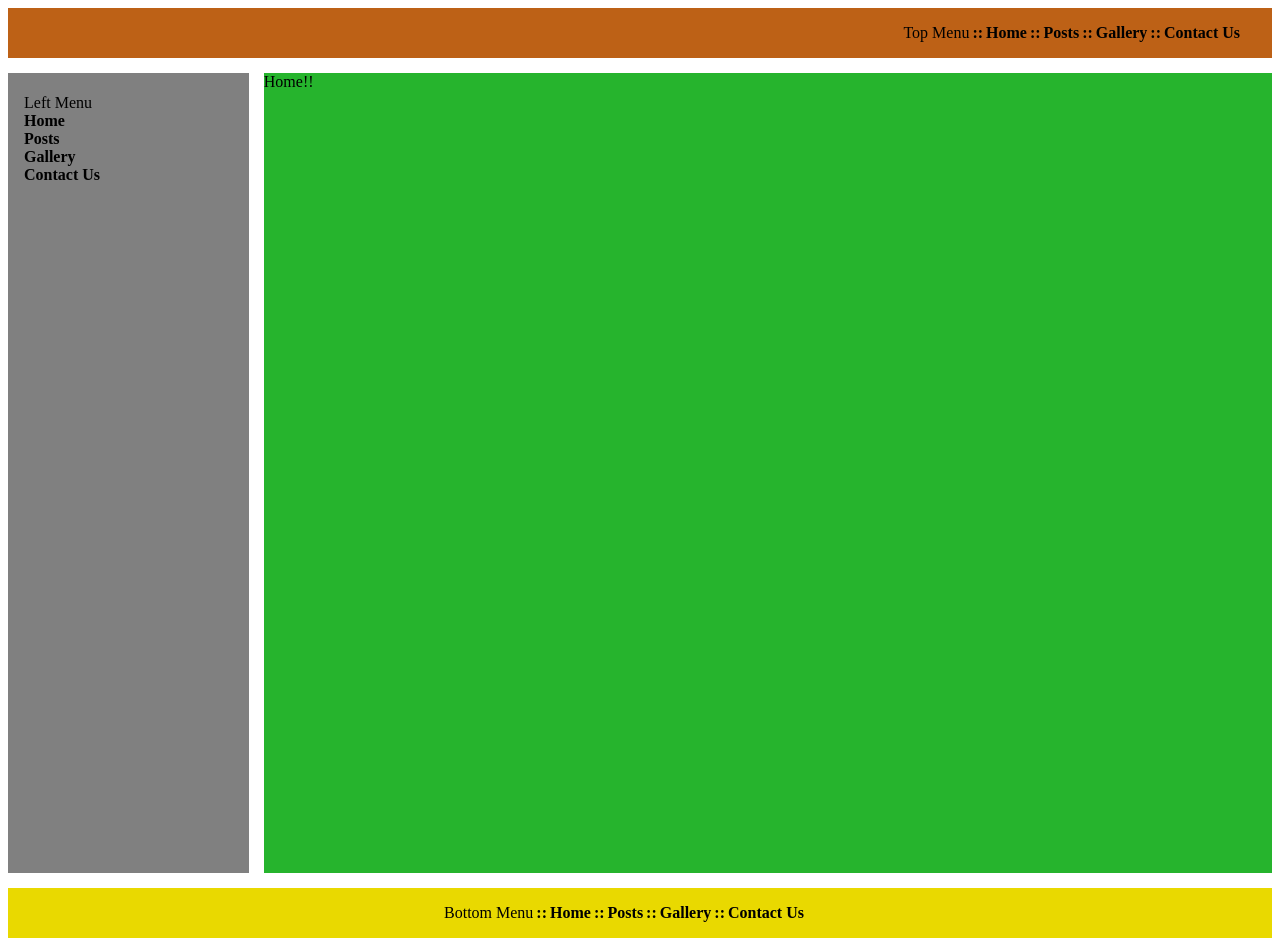
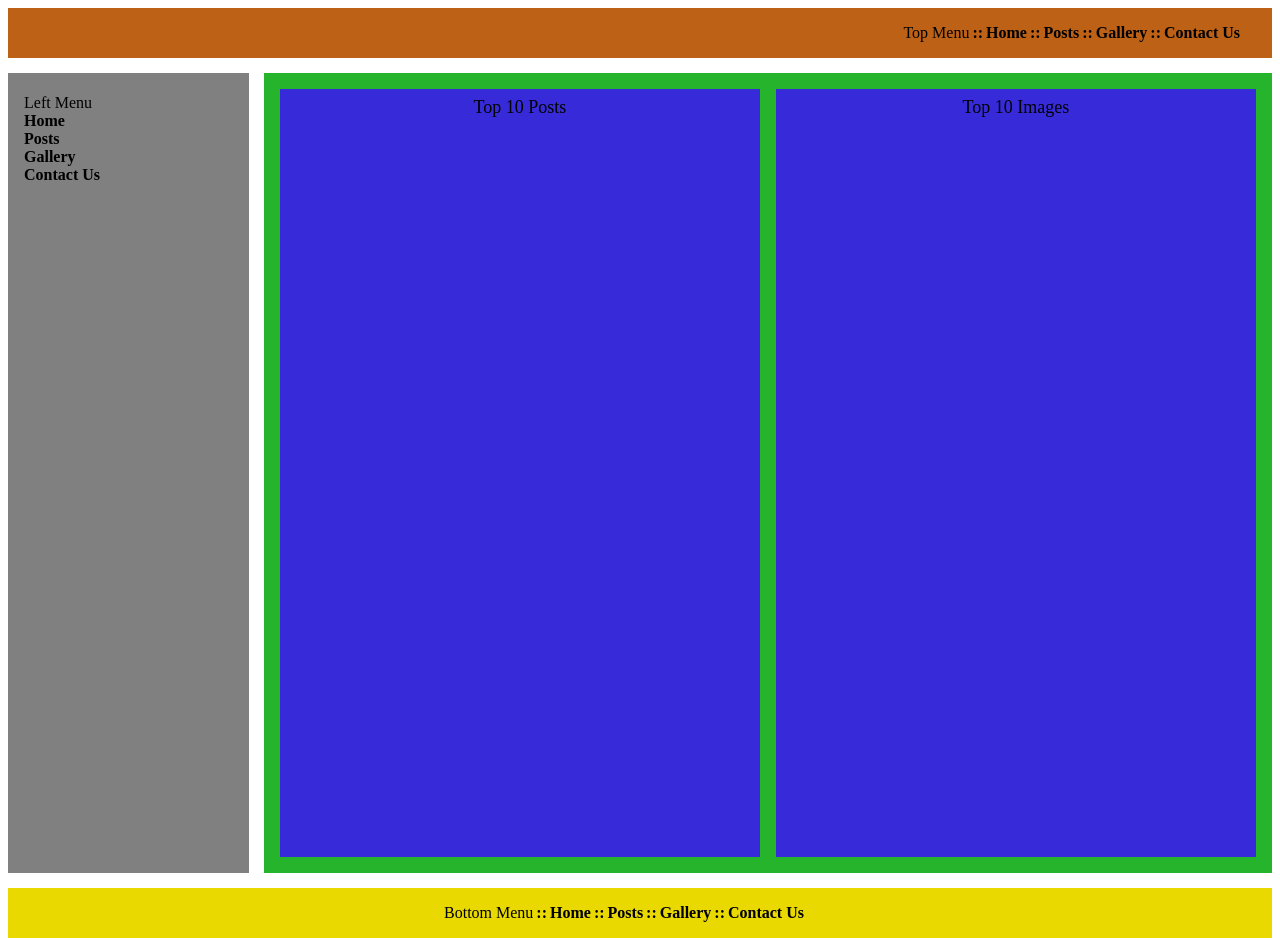
Before and after one commit to rotemorb/Finonex, an Angular app: page /home in a window 1280 px wide. Built offline with nearby package versions, Linux system fonts and the light colour scheme.

Commit message:
Build home component

```diff
--- a/src/app/home/home.component.css
+++ b/src/app/home/home.component.css
@@ -0,0 +1,23 @@
+.home
+{
+    display: flex;
+    height: 100vh;
+    font-size: large;
+}
+
+.posts
+{
+    width:50%;
+    margin: 1rem 0.5rem 1rem 1rem;
+    background-color: rgb(55, 43, 217);
+    text-align: center;
+    padding-top: 0.5rem;
+}
+
+.images {
+    width: 50%;
+    margin: 1rem 1rem 1rem 0.5rem;
+    background-color: rgb(55, 43, 217);
+    text-align: center;
+    padding-top:0.5rem;
+}
--- a/src/app/home/home.component.html
+++ b/src/app/home/home.component.html
@@ -1,2 +1,8 @@
-<div>Home!!
+<div class="home">
+    <div class="posts">
+        Top 10 Posts
+    </div>
+    <div class="images">
+        Top 10 Images
+    </div>
 </div>
```
